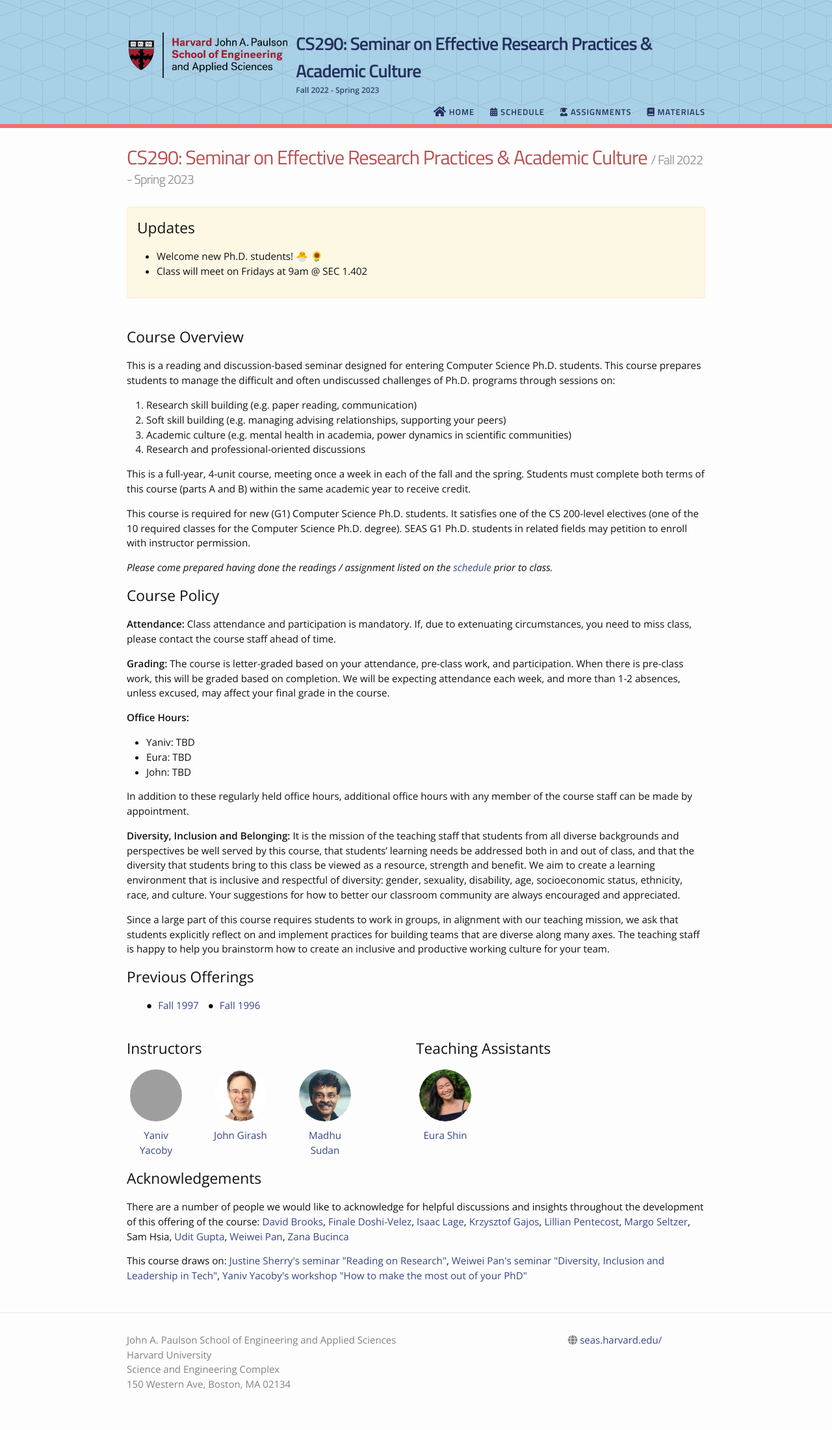
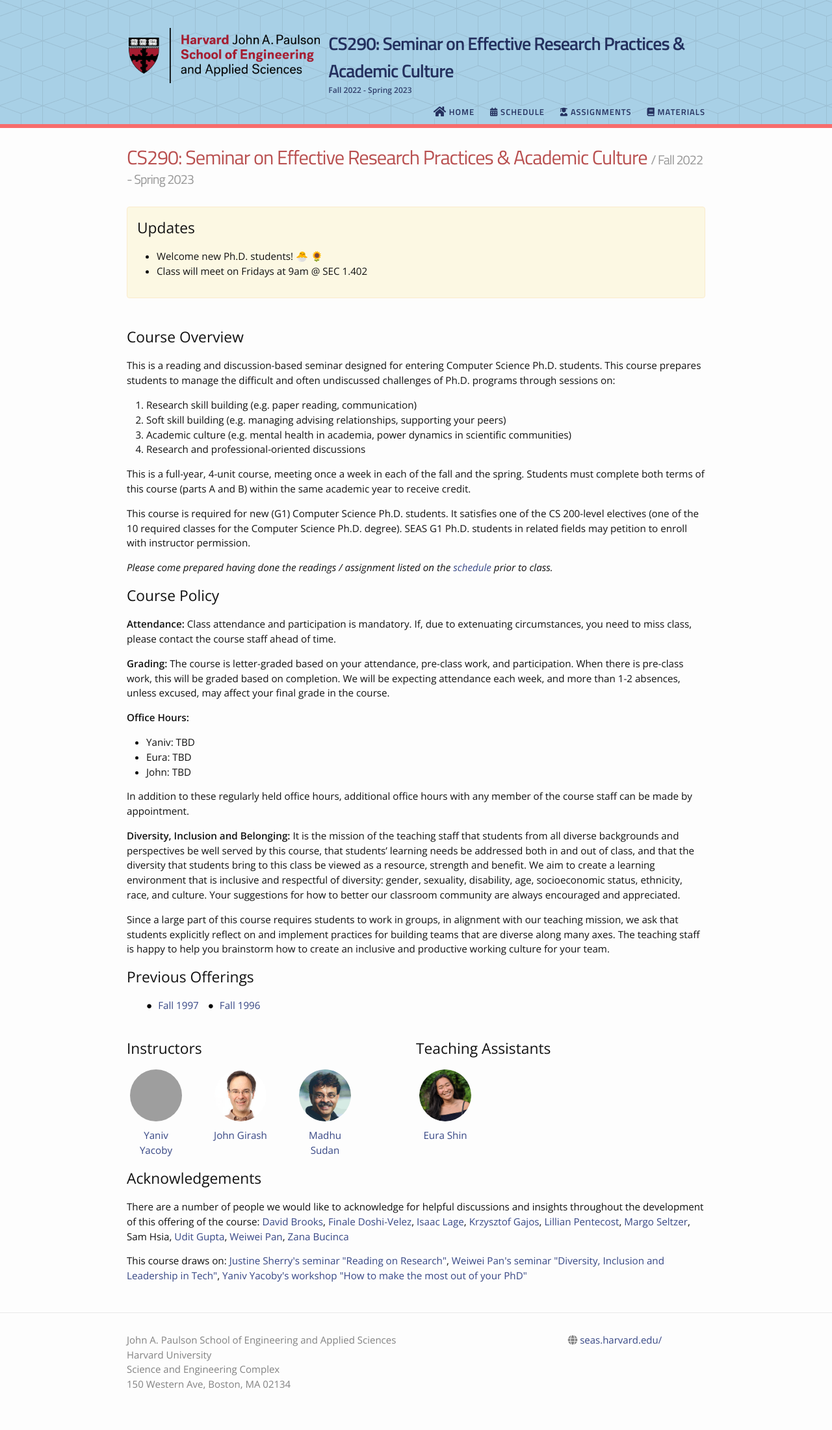
Before and after one commit to yanivyacoby/harvard-cs290, a Jekyll site: the page built from index.md, in a window 1280 px wide. Shown: the whole page at 65% size. Built offline with Jekyll 4.4.1, drawn with Linux system fonts in a browser that asks for light colours; nearby versions of some CDN libraries; our own code applies the rules of GitHub Pages for plain Markdown files; grey boxes are pictures that could not be loaded.

Commit message:
Update header.html

```diff
--- a/_includes/header.html
+++ b/_includes/header.html
@@ -3,7 +3,7 @@
   <div class="wrapper" style="z-index: 100;">
       <table>
         <tr>
-          <td><img width="300" src="{{ "/_images/logo.png" | prepend: site.baseurl }}" valign="middle"></td>
+          <td><img width="400" src="{{ "/_images/logo.png" | prepend: site.baseurl }}" valign="middle"></td>
           <td style="padding-left:10px;">
           <br/>
           <span class="site-title"><a href="{{ site.baseurl }}/" title="{{ site.course_title }} / {{ site.course_semester }} - {{ site.schoolname }}"><b>{{ site.course_name }}</a></b></span>
```
